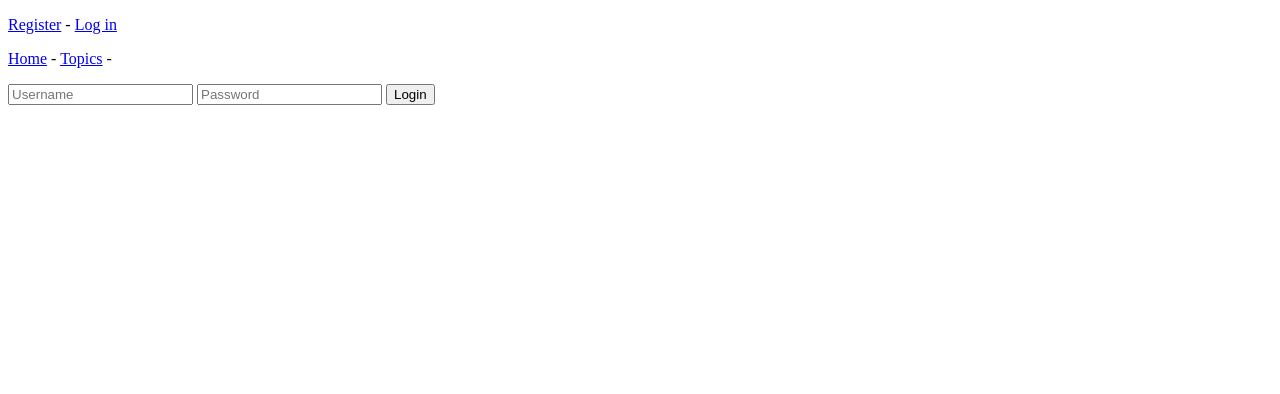
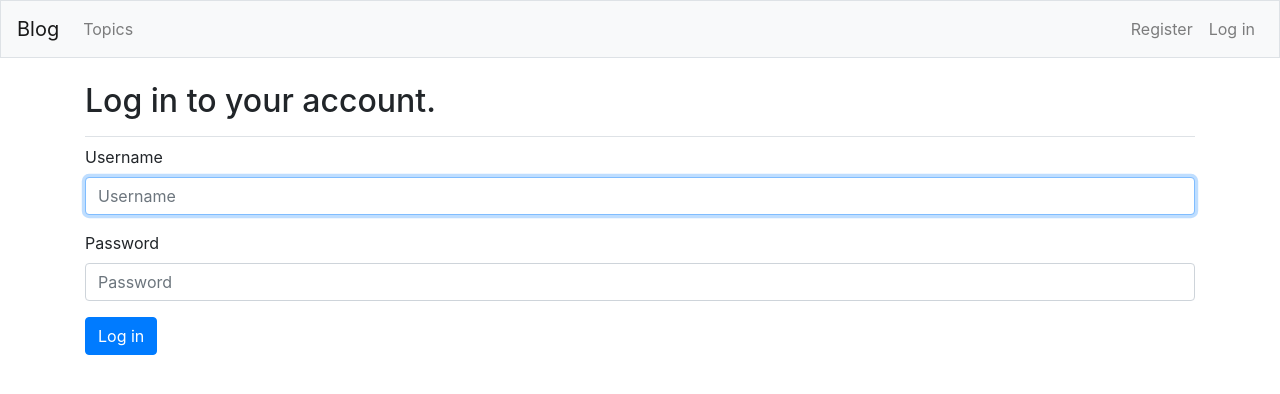
Before and after one commit to ktv-sky/my_site, a Django app: page /users/login/ in a window 1280 px wide. Shown: the top 394 px of the page. Run offline with Django 3.2, Linux system fonts and the light colour scheme; some libraries are stand-ins or nearby versions.

Commit message:
add style

```diff
--- a/blog/templates/blog/layout.html
+++ b/blog/templates/blog/layout.html
@@ -1,26 +1,63 @@
+{% load bootstrap4 %}
+
 <!DOCTYPE html>
 <html lang="en">
     <head>
-        <title>
-            {% block title %}
-            {% endblock %}
-        </title>
+        <meta charset="utf-8">
+        <meta name="viewport" content="width=device-width, initial-scale=1,
+            shrink-to-fit=no">
+        <title>Blog</title>
+
+        {% bootstrap_css %}
+        {% bootstrap_javascript jquery='full' %}
+
     </head>
     <body>
-        <p>
-            {% if user.is_authenticated %}
-                Hello, {{ user.username }}! -
-                <a href="{% url 'users:logout' %}">Log out</a>
-            {% else %}
-                <a href="{% url 'users:register' %}">Register</a> -
-                <a href="{% url 'users:login' %}">Log in</a>
-            {% endif %}
-        </p>
-        <p>
-            <a href="{% url 'blog:index' %}">Home</a> -
-            <a href="{% url 'blog:topics' %}">Topics</a> -
-        </p>
-        {% block body %}
-        {% endblock %}
+
+        <nav class="navbar navbar-expand-md navbar-light bg-light mb-4 border">
+
+            <a class="navbar-brand" href="{% url 'blog:index'%}">Blog</a>
+
+            <button class="navbar-toggler" type="button" data-toggle="collapse"
+                 data-target="#navbarCollapse" aria-controls="navbarCollapse"
+                 aria-expanded="false" aria-label="Toggle navigation">
+                <span class="navbar-toggler-icon"></span></button>
+            <div class="collapse navbar-collapse" id="navbarCollapse">
+                <ul class="navbar-nav mr-auto">
+                    <li class="nav-item">
+                        <a class="nav-link" href="{% url 'blog:topics'%}">Topics</a></li>
+                </ul>
+                <ul class="navbar-nav ml-auto">
+                    {% if user.is_authenticated %}
+                        <li class="nav-item">
+                            <!-- <span class="navbar-text"}">Hello, {{ user.username }}.</span> -->
+                            <span class="navbar-text">Hello, {{ user.username }}!</span>
+                        </li>
+                        <li class="nav-item">
+                            <a class="nav-link" href="{% url 'users:logout' %}">Log out</a>
+                        </li>
+                    {% else %}
+                        <li class="nav-item">
+                            <a class="nav-link" href="{% url 'users:register' %}">Register</a>
+                        </li>
+                        <li class="nav-item">
+                            <a class="nav-link" href="{% url 'users:login' %}">Log in</a>
+                        </li>
+                    {% endif %}
+                </ul>
+            </div>
+
+        </nav>
+
+        <main role="main" class="container">
+            <div class="pb-2 mb-2 border-bottom">
+                {% block page_header %}{% endblock page_header %}
+            </div>
+            <div>
+                {% block body %}
+                {% endblock %}
+            </div>
+        </main>
+
     </body>
 </html>
--- a/my_site/settings.py
+++ b/my_site/settings.py
@@ -33,6 +33,9 @@ ALLOWED_HOSTS = []
 INSTALLED_APPS = [
     'blog',
     'users',
+
+    'bootstrap4',
+
     'django.contrib.admin',
     'django.contrib.auth',
     'django.contrib.contenttypes',
@@ -121,4 +124,4 @@ USE_TZ = True
 
 STATIC_URL = '/static/'
 
-LOGIN_URL = '/users/login/'
+LOGIN_URL = 'users:login'
--- /dev/null
+++ b/users/templates/registration/logged_out.html
@@ -0,0 +1,5 @@
+{% extends "blog/layout.html" %}
+
+{% block body %}
+    <p>You have been logged out. Thank you for visiting!</p>
+{% endblock body %}
--- /dev/null
+++ b/users/templates/registration/login.html
@@ -0,0 +1,22 @@
+{% extends 'blog/layout.html' %}
+
+{% load bootstrap4 %}
+
+{% block page_header %}
+    <h2>Log in to your account.</h2>
+{% endblock page_header %}
+
+{% block body %}
+
+    <form method="post" action="{% url 'users:login' %}" class="form">
+        {% csrf_token %}
+        {% bootstrap_form form %}
+        {% buttons %}
+            <button name="submit" class="btn btn-primary">Log in</button>
+        {% endbuttons %}
+
+        <input type="hidden" name="next"
+            value="{% url 'blog:index' %}" />
+    </form>
+
+{% endblock body %}
--- a/users/templates/users/login.html
+++ /dev/null
@@ -1,21 +0,0 @@
-{% extends 'blog/layout.html' %}
-
-{% block title %}
-Log in
-{% endblock %}
-
-
-{% block body %}
-
-    {% if message %}
-        <div>{{ message }}</div>
-        {% endif %}
-
-    <form action="{% url 'users:login' %}" method="POST">
-        {% csrf_token %}
-        <input type="text" name="username" placeholder="Username">
-        <input type="password" name="password" placeholder="Password">
-        <input type="submit", value="Login">
-    </form>
-
-{% endblock %}
--- a/users/urls.py
+++ b/users/urls.py
@@ -1,13 +1,10 @@
-from django.urls import path
-from django.views.generic import RedirectView
+from django.urls import path, include
 
 from . import views
 
 
 app_name = 'users'
 urlpatterns = [
-    path('', RedirectView.as_view(url='login/', permanent=True)),
-    path('login/', views.login_view, name='login'),
-    path('logout/', views.logout_view, name='logout'),
+    path('', include('django.contrib.auth.urls')),
     path('register/', views.register, name='register'),
 ]
--- a/users/views.py
+++ b/users/views.py
@@ -1,28 +1,6 @@
 from django.shortcuts import render, redirect
-from django.contrib.auth import authenticate, login, logout
+from django.contrib.auth import login
 from django.contrib.auth.forms import UserCreationForm
-
-
-def login_view(request):
-    if request.method == 'POST':
-        username = request.POST['username']
-        password = request.POST['password']
-        user = authenticate(request, username=username, password=password)
-        if user:
-            login(request, user)
-            return redirect('blog:index')
-        else:
-            return render(request, 'users/login.html', {
-                'message': 'Invalid Credentials',
-            })
-    return render(request, 'users/login.html')
-
-
-def logout_view(request):
-    logout(request)
-    return render(request, 'users/login.html', {
-        'message': 'Logged Out',
-    })
 
 
 def register(request):
@@ -35,6 +13,6 @@ def register(request):
             login(request, new_user)
             return redirect('blog:index')
 
-    return render(request, 'users/register.html', {
+    return render(request, 'registration/register.html', {
         'form': form,
     })
```
Also changed, not shown: blog/templates/blog/edit_entry.html (+3 -7 lines), blog/templates/blog/index.html (+10 -11 lines), blog/templates/blog/new_entry.html (+7 -11 lines), blog/templates/blog/new_topic.html (+7 -10 lines), blog/templates/blog/topic.html (+19 -26 lines), blog/templates/blog/topics.html (+12 -8 lines), users/templates/registration/register.html (renamed from users/templates/users/register.html, +2 -7 lines), db.sqlite3.
